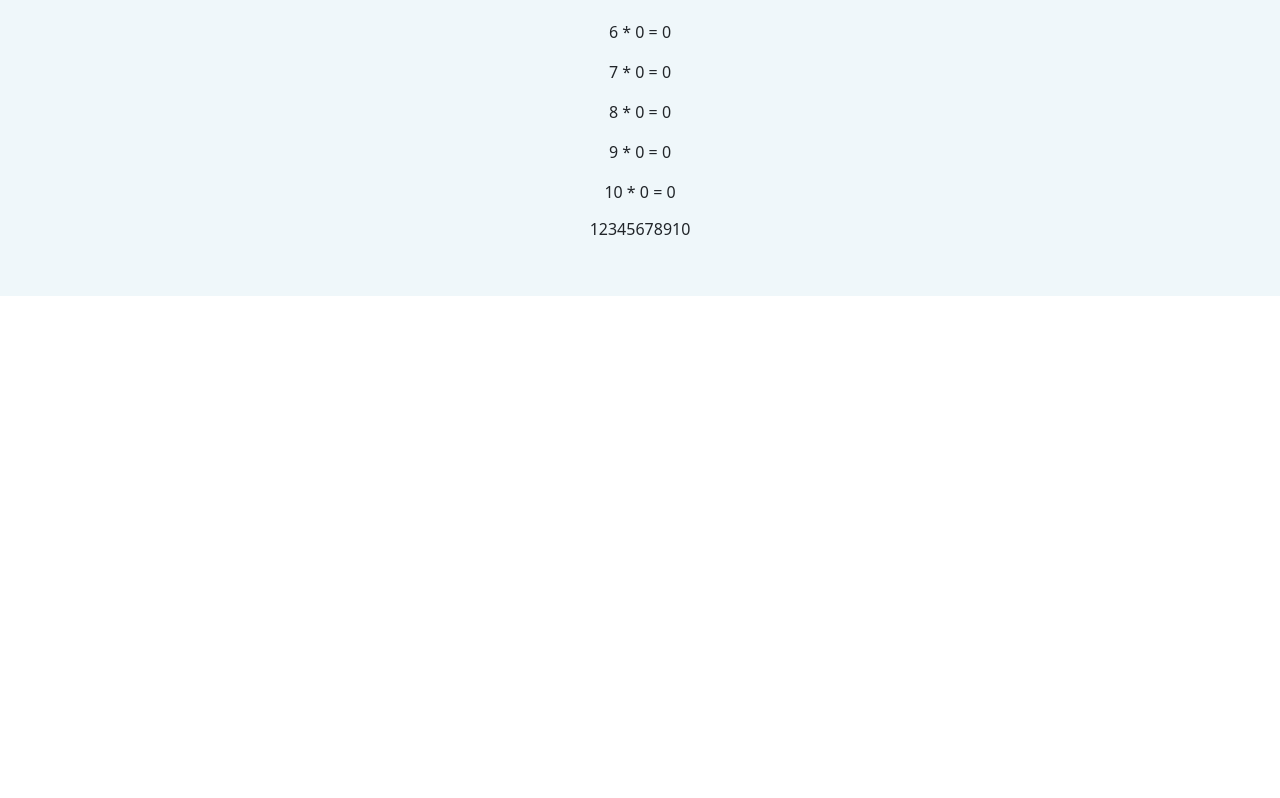
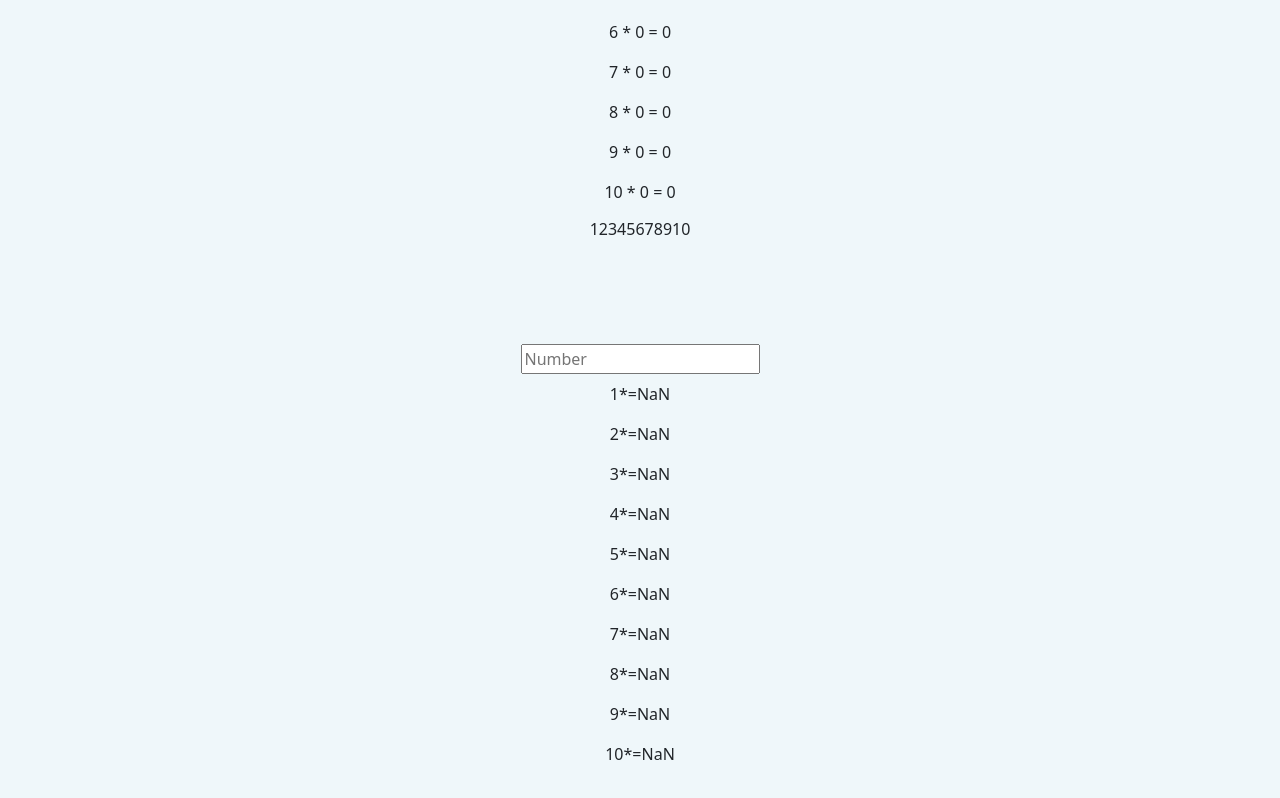
Before and after one commit to mrsamia/krazybazar_practice, a React (Create React App) app: page / in a window 1280 px wide. Shown: the part 2519-3317 px from the top of the page. Before the commit the page ends 2815 px from the top, so only its background shows below. Built offline with nearby package versions, Linux system fonts and the light colour scheme.

Commit message:
SRM | multiplicationTwo

```diff
--- a/src/App.js
+++ b/src/App.js
@@ -15,6 +15,7 @@ import Increment from "./Practice/Increment";
 import Multiplication from "./Practice/Multiplication";
 import MultiplicationBtn from "./Practice/MultiplicationBtn";
 import InputForm from "./Practice/InputForm";
+import MultiplicationTwo from "./Practice/MultiplicationTwo";
 
 function App() {
   return (
@@ -31,6 +32,7 @@ function App() {
         <Multiplication/>
         <InputForm/>
         <MultiplicationBtn/>
+        <MultiplicationTwo/>
 
       </div>
     </div>
--- /dev/null
+++ b/src/Practice/MultiplicationTwo.js
@@ -0,0 +1,25 @@
+import React, { useState } from 'react';
+
+function MultiplicationTwo(props) {
+const value=[1,2,3,4,5,6,7,8,9,10]
+const [form, setForm]=useState()
+
+function ChangeHandler(event){
+    setForm(parseInt(event.target.value))
+}
+    return (
+        <div className='pt-5 pb-5'>
+            <input type="number" placeholder="Number" onChange={ChangeHandler}/>
+            <h6>{form}</h6>
+            <div>
+                {
+                    value.map((item)=>(
+                      <p> {item}*{form}={form*item}</p>
+                    ))
+                }
+            </div>
+        </div>
+    );
+}
+
+export default MultiplicationTwo;
```
